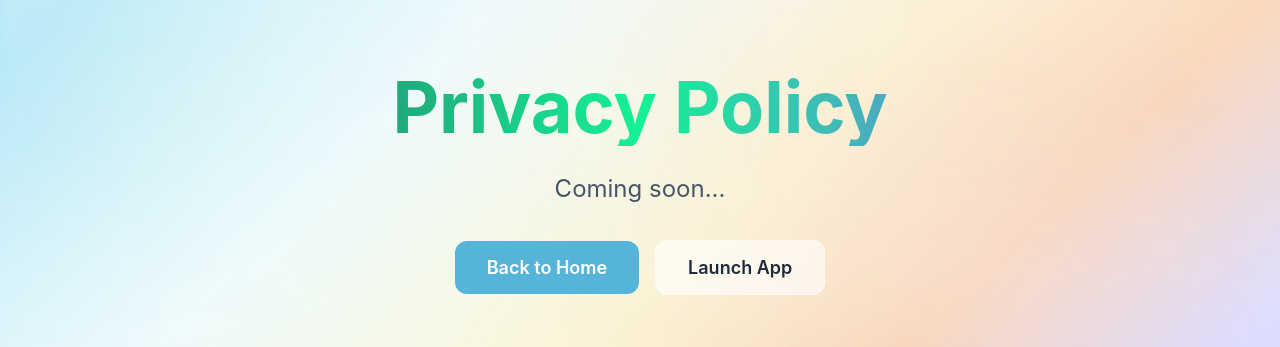
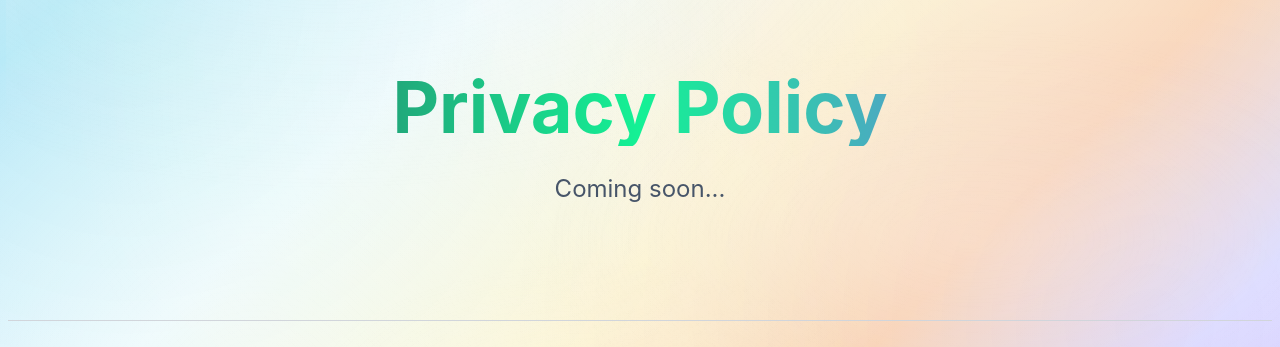
Before and after one commit to skyfi-social/skyfi-social.github.io, a plain HTML site: page skyfi.social/privacy-policy.html in a window 1280 px wide. Shown: the part 253-600 px from the top of the page. Drawn offline with Linux system fonts and the light colour scheme.

Commit message:
cleanup tos/pp pages

```diff
--- a/skyfi.social/privacy-policy.html
+++ b/skyfi.social/privacy-policy.html
@@ -45,14 +45,6 @@
             <p class="hero-subtitle">
                 Coming soon...
             </p>
-            <div class="hero-buttons">
-                <a href="/" class="btn-primary hover-glow">
-                    Back to Home
-                </a>
-                <a href="https://app.skyfi.social" target="_blank" rel="noopener noreferrer" class="btn-secondary hover-glow">
-                    Launch App
-                </a>
-            </div>
         </div>
     </section>
 
```
Also changed, not shown: skyfi.social/tos.html (+0 -8 lines).
